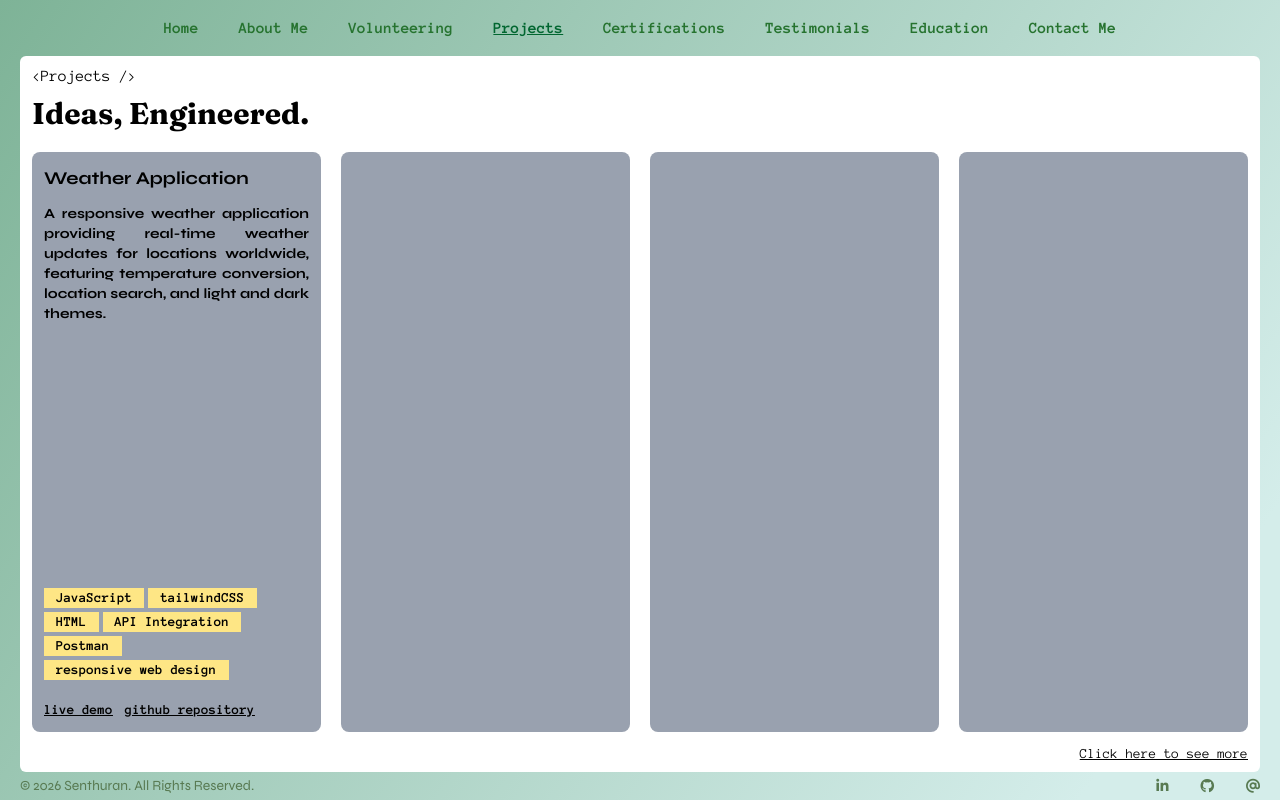
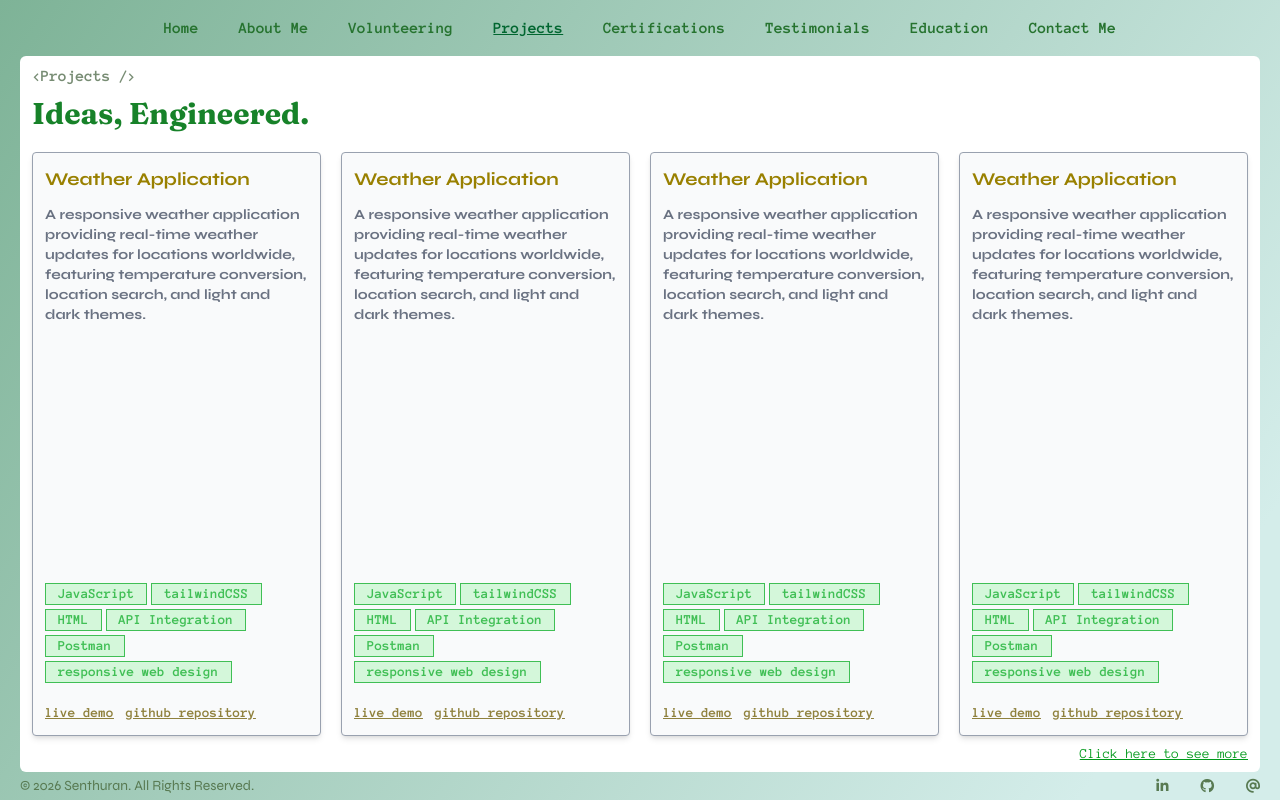
Before and after one commit to senthuran20040817/PORTFOLIO, a React (Vite) app: page / in a window 1280 px wide. Both pictures are taken after a click on the element "Projects". Built offline with nearby package versions, Linux system fonts and the light colour scheme.

Commit message:
add colours to the projects section

```diff
--- a/src/components/Projects.jsx
+++ b/src/components/Projects.jsx
@@ -4,40 +4,103 @@ function Projects() {
     return (
         <section className="relative bg-white grow rounded-md flex flex-col px-3">
             <div className="flex flex-col gap-2 mt-10 mb-5 ">
-                <p className="font-bold font-Fraunces text-3xl">Ideas, Engineered.</p>
+                <p className="font-bold font-Fraunces text-3xl text-name">Ideas, Engineered.</p>
             </div>
-            <div className="flex justify-between h-full gap-5">
-                <div className="w-full bg-gray-400 rounded-lg">
+            <div className="grid grid-cols-4 h-full gap-5">
+                <div className="w-full bg-gray-50 rounded-sm shadow-md border border-gray-400">
                     <div  className="p-3 flex flex-col justify-between h-full">
                         <div className="font-syne font-bold">
-                            <p className="mb-3 text-lg">Weather Application</p>
-                            <p className="text-sm text-justify">A responsive weather application providing real-time weather updates for locations worldwide, featuring temperature conversion, location search, and light and dark themes.</p>
+                            <p className="mb-3 text-lg text-project-name">Weather Application</p>
+                            <p className="text-sm text-gray-500">A responsive weather application providing real-time weather updates for locations worldwide, featuring temperature conversion, location search, and light and dark themes.</p>
                         </div>
                         <div className="flex flex-col gap-5 ">
                             <div className="font-anonymous font-bold text-sm flex flex-wrap gap-1">
-                                <div className="flex justify-center items-center whitespace-nowrap w-fit h-fit px-3 bg-amber-200">JavaScript</div>
-                                <div className="flex justify-center items-center whitespace-nowrap w-fit h-fit px-3 bg-amber-200">tailwindCSS</div>
-                                <div className="flex justify-center items-center whitespace-nowrap w-fit h-fit px-3 bg-amber-200">HTML</div>
-                                <div className="flex justify-center items-center whitespace-nowrap w-fit h-fit px-3 bg-amber-200">API Integration</div>
-                                <div className="flex justify-center items-center whitespace-nowrap w-fit h-fit px-3 bg-amber-200">Postman</div>
-                                <div className="flex justify-center items-center whitespace-nowrap w-fit h-fit px-3 bg-amber-200">responsive web design</div>
+                                <div className="flex justify-center items-center whitespace-nowrap w-fit h-fit px-3 bg-project-skill-bg text-project-skill-text border">JavaScript</div>
+                                <div className="flex justify-center items-center whitespace-nowrap w-fit h-fit px-3 bg-project-skill-bg text-project-skill-text border">tailwindCSS</div>
+                                <div className="flex justify-center items-center whitespace-nowrap w-fit h-fit px-3 bg-project-skill-bg text-project-skill-text border">HTML</div>
+                                <div className="flex justify-center items-center whitespace-nowrap w-fit h-fit px-3 bg-project-skill-bg text-project-skill-text border">API Integration</div>
+                                <div className="flex justify-center items-center whitespace-nowrap w-fit h-fit px-3 bg-project-skill-bg text-project-skill-text border">Postman</div>
+                                <div className="flex justify-center items-center whitespace-nowrap w-fit h-fit px-3 bg-project-skill-bg text-project-skill-text border">responsive web design</div>
                             </div>
                             <div className="flex gap-3 font-anonymous text-sm font-bold">
-                                <u><a href="#">live demo</a></u>
-                                <u><a href="#">github repository</a></u>
+                                <u className="text-project-link-text"><a href="#">live demo</a></u>
+                                <u className="text-project-link-text"><a href="#">github repository</a></u>
                             </div>
                         </div>
                     </div>
                 </div>
-                <div className="w-full bg-gray-400 rounded-lg"></div>
-                <div className="w-full bg-gray-400 rounded-lg"></div>
-                <div className="w-full bg-gray-400 rounded-lg"></div>
+                <div className="w-full bg-gray-50 rounded-sm shadow-md border border-gray-400">
+                    <div  className="p-3 flex flex-col justify-between h-full">
+                        <div className="font-syne font-bold">
+                            <p className="mb-3 text-lg text-project-name">Weather Application</p>
+                            <p className="text-sm text-gray-500">A responsive weather application providing real-time weather updates for locations worldwide, featuring temperature conversion, location search, and light and dark themes.</p>
+                        </div>
+                        <div className="flex flex-col gap-5 ">
+                            <div className="font-anonymous font-bold text-sm flex flex-wrap gap-1">
+                                <div className="flex justify-center items-center whitespace-nowrap w-fit h-fit px-3 bg-project-skill-bg text-project-skill-text border">JavaScript</div>
+                                <div className="flex justify-center items-center whitespace-nowrap w-fit h-fit px-3 bg-project-skill-bg text-project-skill-text border">tailwindCSS</div>
+                                <div className="flex justify-center items-center whitespace-nowrap w-fit h-fit px-3 bg-project-skill-bg text-project-skill-text border">HTML</div>
+                                <div className="flex justify-center items-center whitespace-nowrap w-fit h-fit px-3 bg-project-skill-bg text-project-skill-text border">API Integration</div>
+                                <div className="flex justify-center items-center whitespace-nowrap w-fit h-fit px-3 bg-project-skill-bg text-project-skill-text border">Postman</div>
+                                <div className="flex justify-center items-center whitespace-nowrap w-fit h-fit px-3 bg-project-skill-bg text-project-skill-text border">responsive web design</div>
+                            </div>
+                            <div className="flex gap-3 font-anonymous text-sm font-bold">
+                                <u className="text-project-link-text"><a href="#">live demo</a></u>
+                                <u className="text-project-link-text"><a href="#">github repository</a></u>
+                            </div>
+                        </div>
+                    </div>
+                </div>
+                <div className="w-full bg-gray-50 rounded-sm shadow-md border border-gray-400">
+                    <div  className="p-3 flex flex-col justify-between h-full">
+                        <div className="font-syne font-bold">
+                            <p className="mb-3 text-lg text-project-name">Weather Application</p>
+                            <p className="text-sm text-gray-500">A responsive weather application providing real-time weather updates for locations worldwide, featuring temperature conversion, location search, and light and dark themes.</p>
+                        </div>
+                        <div className="flex flex-col gap-5 ">
+                            <div className="font-anonymous font-bold text-sm flex flex-wrap gap-1">
+                                <div className="flex justify-center items-center whitespace-nowrap w-fit h-fit px-3 bg-project-skill-bg text-project-skill-text border">JavaScript</div>
+                                <div className="flex justify-center items-center whitespace-nowrap w-fit h-fit px-3 bg-project-skill-bg text-project-skill-text border">tailwindCSS</div>
+                                <div className="flex justify-center items-center whitespace-nowrap w-fit h-fit px-3 bg-project-skill-bg text-project-skill-text border">HTML</div>
+                                <div className="flex justify-center items-center whitespace-nowrap w-fit h-fit px-3 bg-project-skill-bg text-project-skill-text border">API Integration</div>
+                                <div className="flex justify-center items-center whitespace-nowrap w-fit h-fit px-3 bg-project-skill-bg text-project-skill-text border">Postman</div>
+                                <div className="flex justify-center items-center whitespace-nowrap w-fit h-fit px-3 bg-project-skill-bg text-project-skill-text border">responsive web design</div>
+                            </div>
+                            <div className="flex gap-3 font-anonymous text-sm font-bold">
+                                <u className="text-project-link-text"><a href="#">live demo</a></u>
+                                <u className="text-project-link-text"><a href="#">github repository</a></u>
+                            </div>
+                        </div>
+                    </div>
+                </div>
+                <div className="w-full bg-gray-50 rounded-sm shadow-md border border-gray-400">
+                    <div  className="p-3 flex flex-col justify-between h-full">
+                        <div className="font-syne font-bold">
+                            <p className="mb-3 text-lg text-project-name">Weather Application</p>
+                            <p className="text-sm text-gray-500">A responsive weather application providing real-time weather updates for locations worldwide, featuring temperature conversion, location search, and light and dark themes.</p>
+                        </div>
+                        <div className="flex flex-col gap-5 ">
+                            <div className="font-anonymous font-bold text-sm flex flex-wrap gap-1">
+                                <div className="flex justify-center items-center whitespace-nowrap w-fit h-fit px-3 bg-project-skill-bg text-project-skill-text border">JavaScript</div>
+                                <div className="flex justify-center items-center whitespace-nowrap w-fit h-fit px-3 bg-project-skill-bg text-project-skill-text border">tailwindCSS</div>
+                                <div className="flex justify-center items-center whitespace-nowrap w-fit h-fit px-3 bg-project-skill-bg text-project-skill-text border">HTML</div>
+                                <div className="flex justify-center items-center whitespace-nowrap w-fit h-fit px-3 bg-project-skill-bg text-project-skill-text border">API Integration</div>
+                                <div className="flex justify-center items-center whitespace-nowrap w-fit h-fit px-3 bg-project-skill-bg text-project-skill-text border">Postman</div>
+                                <div className="flex justify-center items-center whitespace-nowrap w-fit h-fit px-3 bg-project-skill-bg text-project-skill-text border">responsive web design</div>
+                            </div>
+                            <div className="flex gap-3 font-anonymous text-sm font-bold">
+                                <u className="text-project-link-text"><a href="#">live demo</a></u>
+                                <u className="text-project-link-text"><a href="#">github repository</a></u>
+                            </div>
+                        </div>
+                    </div>
+                </div>
             </div>
             <div className="flex justify-end py-2">
-                <u><a className="font-anonymous text-sm" href="#"> Click here to see more</a></u>
+                <u className="font-anonymous text-sm text-see-more"><a href="#"> Click here to see more</a></u>
             </div>
             <div className=" absolute top-2">
-                <p className="font-anonymous">{`<Projects />`}</p>
+                <p className="font-anonymous text-tag font-bold">{`<Projects />`}</p>
             </div>
         </section>
     )
--- a/src/index.css
+++ b/src/index.css
@@ -16,4 +16,9 @@
   --color-vol-card: hsl(50 70% 95%);
   --color-vol-name: hsl(50 70% 30%);
   --color-vol-place: hsl(50 40% 60%);
+  --color-project-name: hsl(50 100% 30%);
+  --color-project-skill-bg: hsl(130 70% 90%);
+  --color-project-skill-text: hsl(130 50% 50%);
+  --color-project-link-text: hsl(50 40% 40%);
+  --color-see-more: hsl(130 100% 30%);
 }
```
